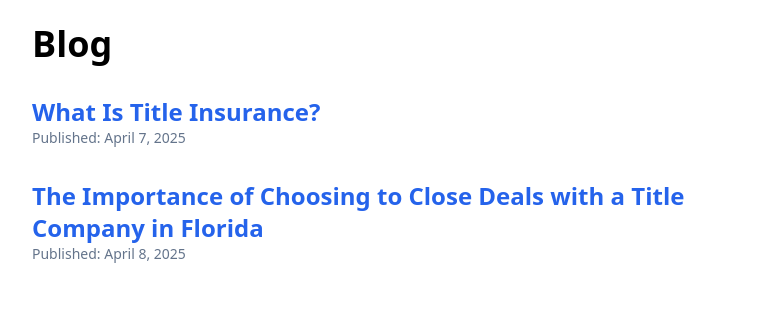
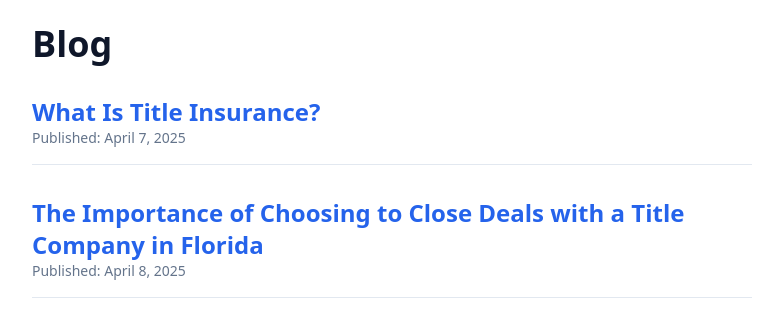
Before and after one commit to Chajir/title27-website, a React (Vite) app: page /blog in a window 1280 px wide. Shown: the top 318 px of the page, without its empty margins (248-1031 px from the left). Built offline with nearby package versions, Linux system fonts and the light colour scheme.

Commit message:
Add dark mode styling to blog listing page

```diff
--- a/src/Blog.jsx
+++ b/src/Blog.jsx
@@ -1,4 +1,3 @@
-// src/Blog.jsx
 import React from "react";
 import { Link } from "react-router-dom";
 
@@ -17,18 +16,28 @@ const posts = [
 
 export default function Blog() {
   return (
+    <div className="min-h-screen bg-white dark:bg-slate-900 text-slate-900 dark:text-white transition-colors duration-300">
       <div className="max-w-3xl mx-auto p-6">
         <h1 className="text-4xl font-bold mb-8">Blog</h1>
         {posts.map((post) => (
-        <div key={post.slug} className="mb-8">
+          <div
+            key={post.slug}
+            className="mb-8 border-b border-slate-200 dark:border-slate-700 pb-4"
+          >
             <h2 className="text-2xl font-semibold">
-            <Link to={`/blog/${post.slug}`} className="text-blue-600 hover:underline">
+              <Link
+                to={`/blog/${post.slug}`}
+                className="text-blue-600 dark:text-blue-400 hover:underline"
+              >
                 {post.title}
               </Link>
             </h2>
-          <p className="text-sm text-slate-500 mb-2">Published: {post.date}</p>
+            <p className="text-sm text-slate-500 dark:text-slate-400">
+              Published: {post.date}
+            </p>
           </div>
         ))}
       </div>
+    </div>
   );
 }
```
Lines whose indentation alone changed are shown as unchanged.
